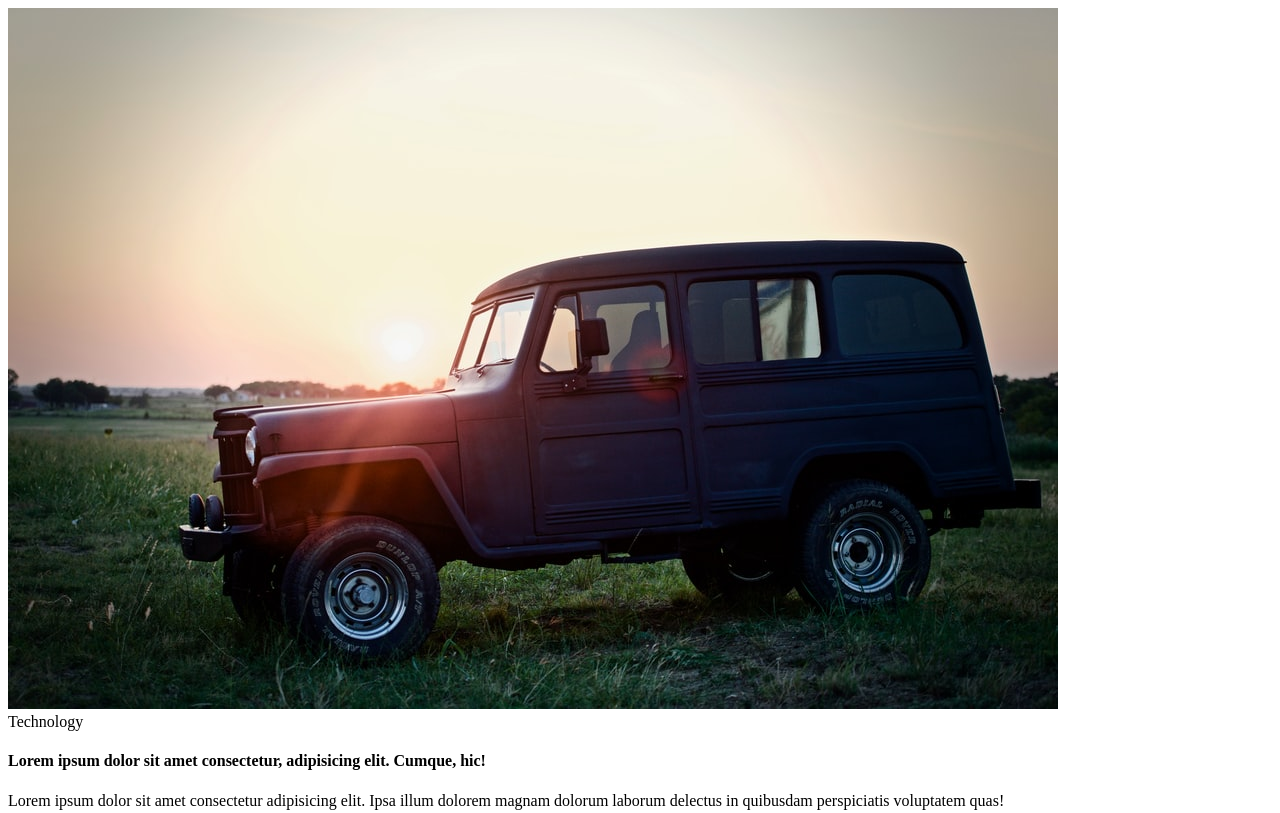
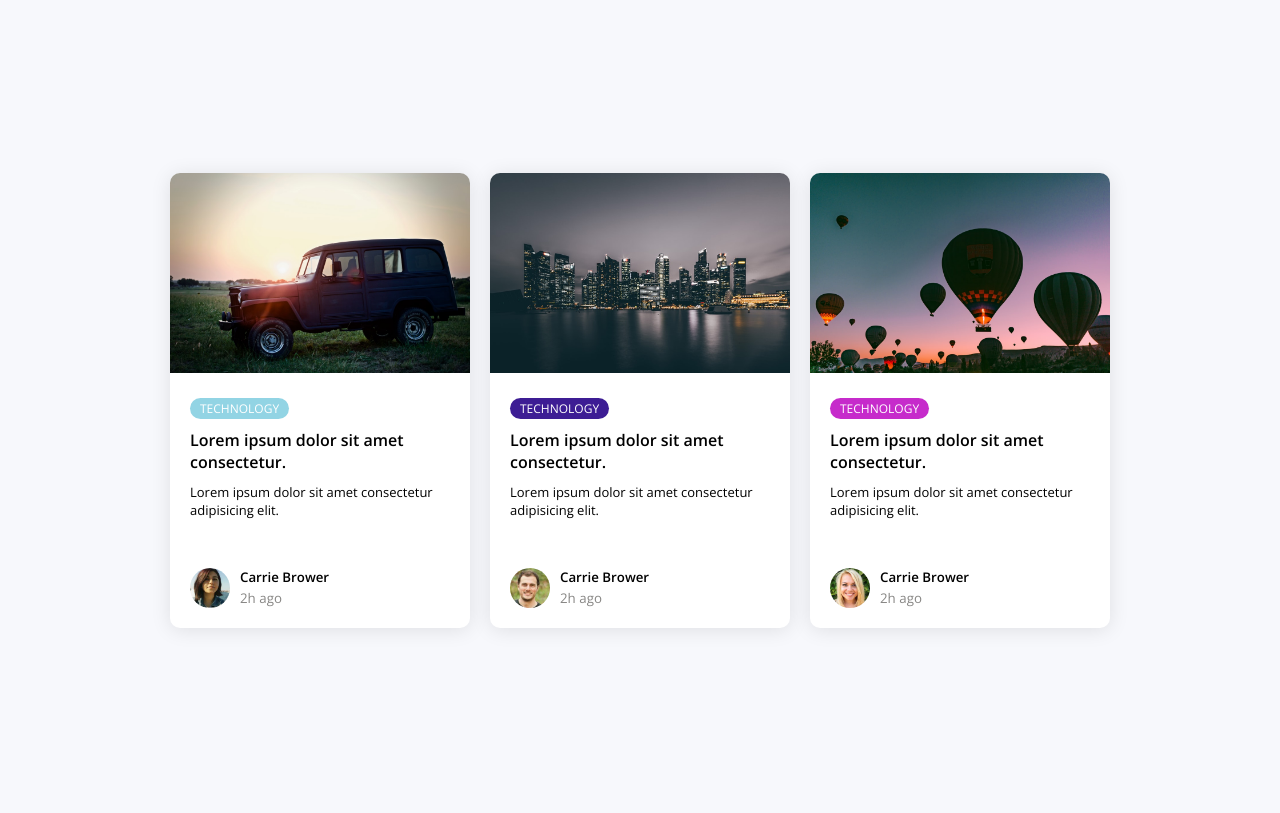
Before and after one commit to se4astien/ui-design-daily, a plain HTML site: page 01-blog-cards/index.html in a window 1280 px wide. Shown: the top 813 px of the page. Drawn offline with nearby package versions, Linux system fonts and the light colour scheme.

Commit message:
step 2: add css

```diff
--- a/01-blog-cards/index.html
+++ b/01-blog-cards/index.html
@@ -8,24 +8,68 @@
   </head>
   <body>
     <div class="container">
+      <!-- Card 01 -->
       <div class="card">
         <div class="card-header">
-          <img src="./images/rover.jpeg" alt="" />
+          <img src="./images/rover.jpeg" alt="Rover" />
         </div>
         <div class="card-body">
           <span class="tag tag-teal">Technology</span>
           <h4>
-            Lorem ipsum dolor sit amet consectetur, adipisicing elit. Cumque,
-            hic!
+            Lorem ipsum dolor sit amet consectetur.
           </h4>
           <p>
-            Lorem ipsum dolor sit amet consectetur adipisicing elit. Ipsa illum
-            dolorem magnam dolorum laborum delectus in quibusdam perspiciatis
-            voluptatem quas!
+            Lorem ipsum dolor sit amet consectetur adipisicing elit.
           </p>
 
           <div class="user">
-            <img src="./images/user-1.jpg" alt="" />
+            <img src="./images/user-1.jpg" alt="User 1" />
+            <div class="user-info">
+              <h5>Carrie Brower</h5>
+              <small>2h ago</small>
+            </div>
+          </div>
+        </div>
+      </div>
+      <!-- Card 02 -->
+      <div class="card">
+        <div class="card-header">
+          <img src="./images/city.jpeg" alt="City" />
+        </div>
+        <div class="card-body">
+          <span class="tag tag-purple">Technology</span>
+          <h4>
+            Lorem ipsum dolor sit amet consectetur.
+          </h4>
+          <p>
+            Lorem ipsum dolor sit amet consectetur adipisicing elit.
+          </p>
+
+          <div class="user">
+            <img src="./images/user-2.jpg" alt="User 2" />
+            <div class="user-info">
+              <h5>Carrie Brower</h5>
+              <small>2h ago</small>
+            </div>
+          </div>
+        </div>
+      </div>
+      <!-- Card 03 -->
+      <div class="card">
+        <div class="card-header">
+          <img src="./images/ballons.jpeg" alt="Ballons" />
+        </div>
+        <div class="card-body">
+          <span class="tag tag-pink">Technology</span>
+          <h4>
+            Lorem ipsum dolor sit amet consectetur.
+          </h4>
+          <p>
+            Lorem ipsum dolor sit amet consectetur adipisicing elit.
+          </p>
+
+          <div class="user">
+            <img src="./images/user-3.jpg" alt="User 3" />
             <div class="user-info">
               <h5>Carrie Brower</h5>
               <small>2h ago</small>
--- a/01-blog-cards/style.css
+++ b/01-blog-cards/style.css
@@ -0,0 +1,104 @@
+@import url('https://fonts.googleapis.com/css2?family=Open+Sans:wght@400;600&display=swap');
+
+* {
+  box-sizing: border-box;
+}
+
+body {
+  background-color: #f7f8fc;
+  font-family: 'Open Sans', sans-serif;
+  display: flex;
+  align-items: center;
+  justify-content: center;
+  height: 100vh;
+  margin: 0;
+}
+
+.container {
+  display: grid;
+  grid-template-columns: repeat(3, 1fr);
+  grid-gap: 20px;
+  width: 940px;
+  margin: auto;
+}
+
+.card {
+  background-color: #fff;
+  border-radius: 10px;
+  box-shadow: 0 2px 20px rgba(0, 0, 0, 0.1);
+  overflow: hidden;
+  width: 300px;
+}
+
+.card-header img {
+  width: 100%;
+  height: 200px;
+  object-fit: cover;
+}
+
+.card-body {
+  display: flex;
+  flex-direction: column;
+  align-items: flex-start;
+  padding: 20px;
+  min-height: 250px;
+}
+
+.tag {
+  background: #777;
+  border-radius: 15px;
+  font-size: 12px;
+  margin: 0;
+  color: #fff;
+  padding: 2px 10px;
+  text-transform: uppercase;
+}
+
+.tag-teal {
+  background-color: #92d4e4;
+}
+
+.tag-purple {
+  background-color: #3d1d94;
+}
+
+.tag-pink {
+  background-color: #c62bcb;
+}
+
+.card-body h4 {
+  margin: 10px 0;
+}
+
+.card-body p {
+  font-size: 13px;
+  margin: 0 0 40px;
+}
+
+.user {
+  display: flex;
+  margin-top: auto;
+}
+
+.user img {
+  width: 40px;
+  height: 40px;
+  border-radius: 50%;
+  margin-right: 10px;
+}
+
+.user-info h5 {
+  margin: 0;
+}
+
+.user-info small {
+  color: #888785;
+}
+
+@media (max-width: 940px) {
+  .container {
+    grid-template-columns: 1fr;
+    justify-items: center; /* center */
+    padding: 40px 0;
+  }
+}
```
